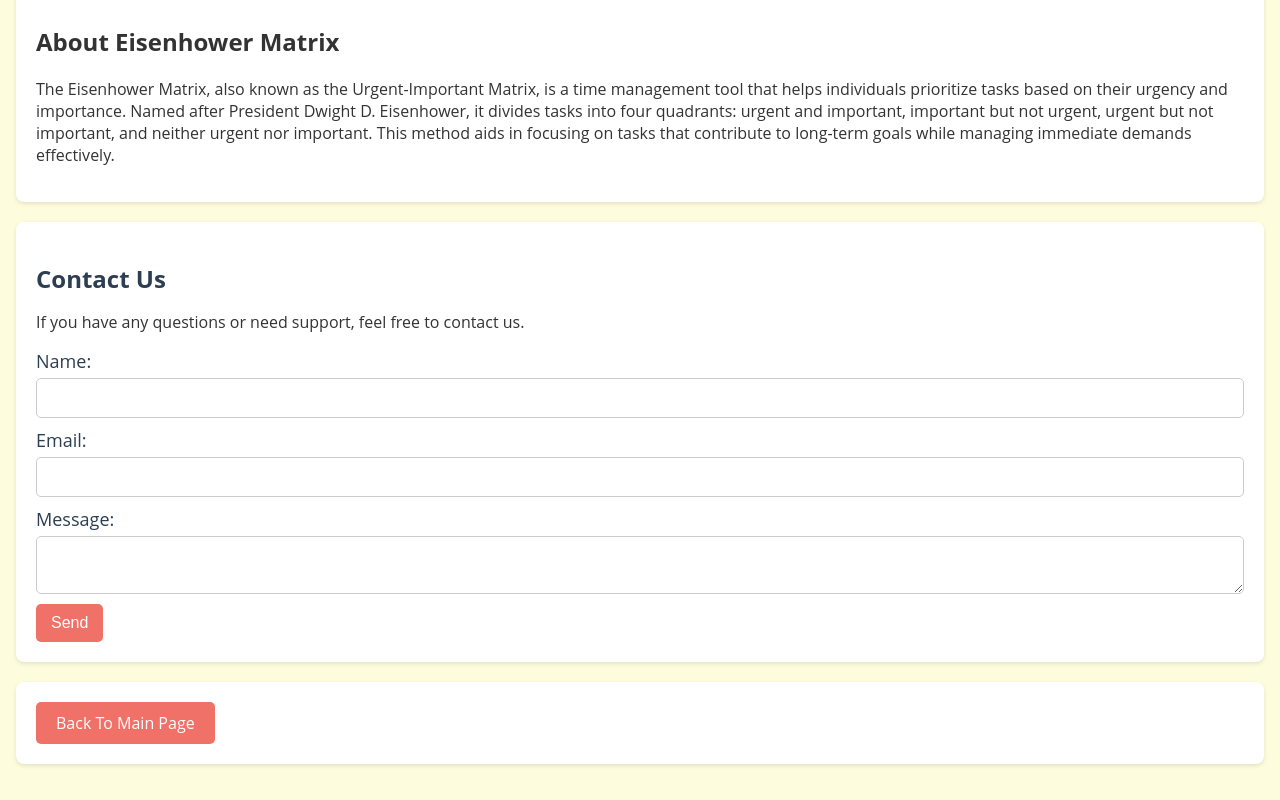
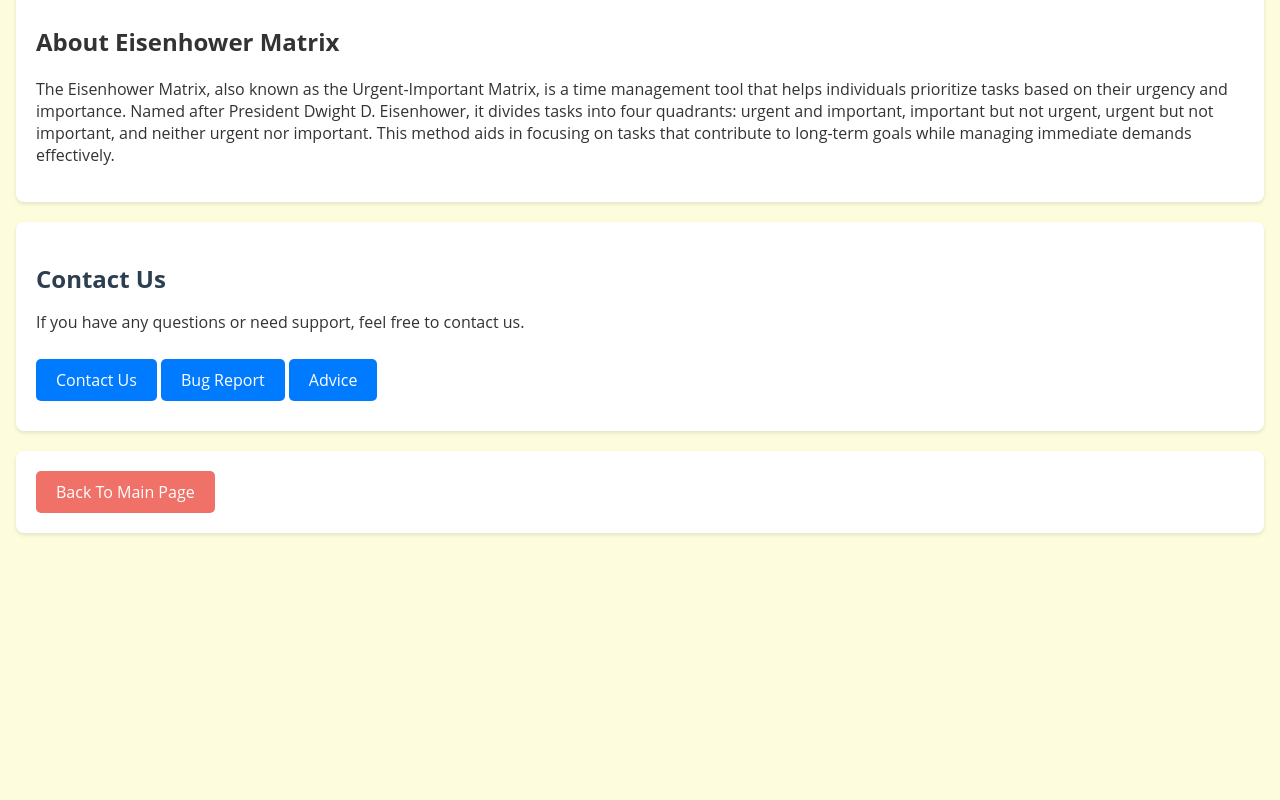
Before and after one commit to JuanerW/TBA.io, a plain HTML site: page AboutUs/AboutUs.html in a window 1280 px wide. Shown: the part 1881-2681 px from the top of the page. After the commit the page ends 2450 px from the top, so only its background shows below. Drawn offline with Linux system fonts and the light colour scheme.

Commit message:
Add google forms

```diff
--- a/AboutUs/AboutUs.css
+++ b/AboutUs/AboutUs.css
@@ -276,3 +276,18 @@ section {
         padding: 0 20px;
     }
 }
+
+.magic-button {
+    background-color: #007bff;
+    color: white;
+    padding: 10px 20px;
+    text-decoration: none;
+    border-radius: 5px;
+    margin: 10px 0;
+    display: inline-block;
+    transition: background-color 0.3s ease;
+}
+
+.magic-button:hover {
+    background-color: #0056b3;
+}
--- a/AboutUs/AboutUs.html
+++ b/AboutUs/AboutUs.html
@@ -133,18 +133,9 @@
         <section id="contact" class="contact-section">
             <h2>Contact Us</h2>
             <p>If you have any questions or need support, feel free to contact us.</p>
-            <form>
-                <label for="name">Name:</label>
-                <input type="text" id="name" name="name" required>
-
-                <label for="email">Email:</label>
-                <input type="email" id="email" name="email" required>
-
-                <label for="message">Message:</label>
-                <textarea id="message" name="message" required></textarea>
-
-                <button type="submit">Send</button>
-            </form>
+            <a href="https://docs.google.com/forms/d/e/1FAIpQLSeDlqrvAYgqYVCjQQpru_V7K2pYH7gX9w2yTSxDWrHzqjy4CQ/viewform?usp=sf_link" class="button magic-button">Contact Us</a>
+            <a href="https://docs.google.com/forms/d/e/1FAIpQLScoSY887HD7f1HlMJ1zwPfzPARFlaBbvPIYkMyZeTbPkYDhaw/viewform?usp=sf_link" class="button magic-button">Bug Report</a>
+            <a href="https://docs.google.com/forms/d/11bPK48rJlnt3mH9mLw0sdvzBwy9rUreBMtfAee6Jvc0/edit" class="button magic-button">Advice</a>
         </section>
         <section id="about" class="about-section">
             <a href="../index.html" class="button">Back To Main Page</a>
```
